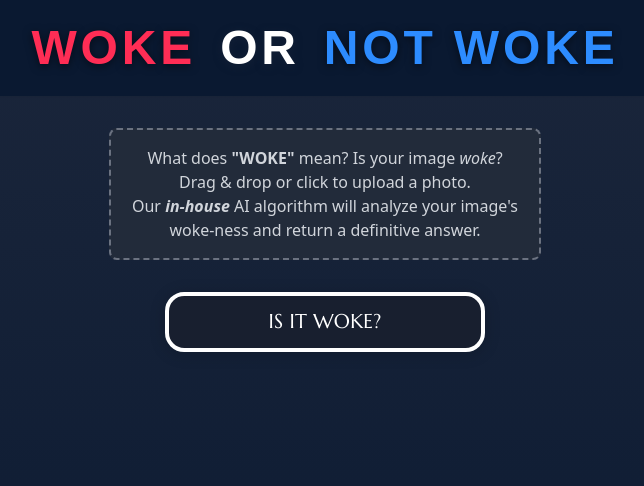
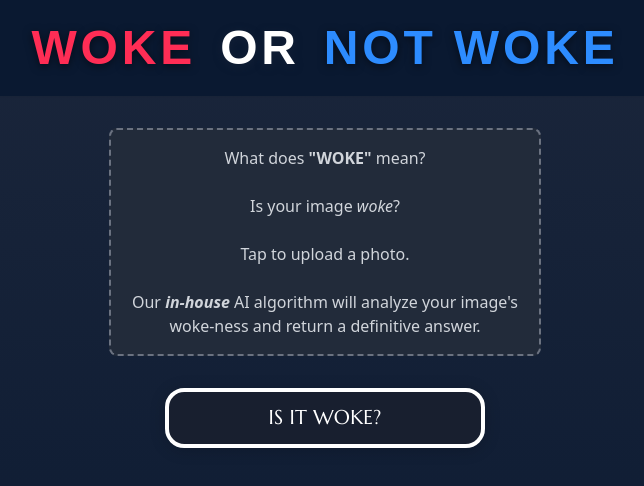
Before and after one commit to fundamentaldatum/woke-or-not-woke, a React (Vite) app: page / in a window 1280 px wide. Shown: the top 486 px of the page, without its empty margins (315-959 px from the left). Built offline with nearby package versions, Linux system fonts and the light colour scheme; no server answers; a web font is replaced by a local one.

Commit message:
Upload Text Styling Update

```diff
--- a/src/components/photo/PhotoUpload.tsx
+++ b/src/components/photo/PhotoUpload.tsx
@@ -56,9 +56,14 @@ export const PhotoUpload: React.FC<PhotoUploadProps> = ({
           </div>
         ) : (
           <span className="text-gray-300">
-            What does <b>"WOKE"</b> mean? Is your image <i>woke</i>?
+            What does <b>"WOKE"</b> mean?
             <br />
-            Drag & drop or click to upload a photo.
+            <br />
+            Is your image <i>woke</i>?
+            <br />
+            <br />
+            Tap to upload a photo.
+            <br />
             <br />
             Our <b><i>in-house</i></b> AI algorithm will analyze your image's woke-ness and return a definitive answer.
           </span>
```
